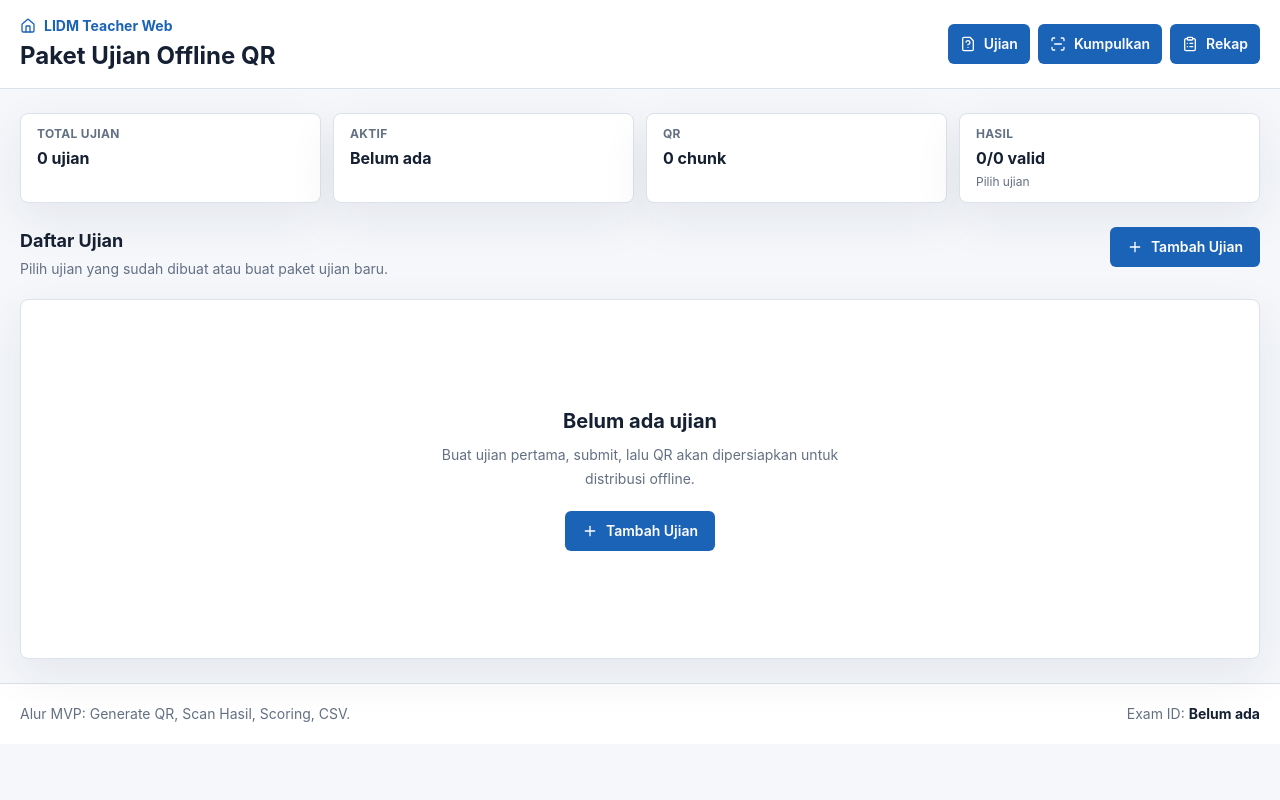
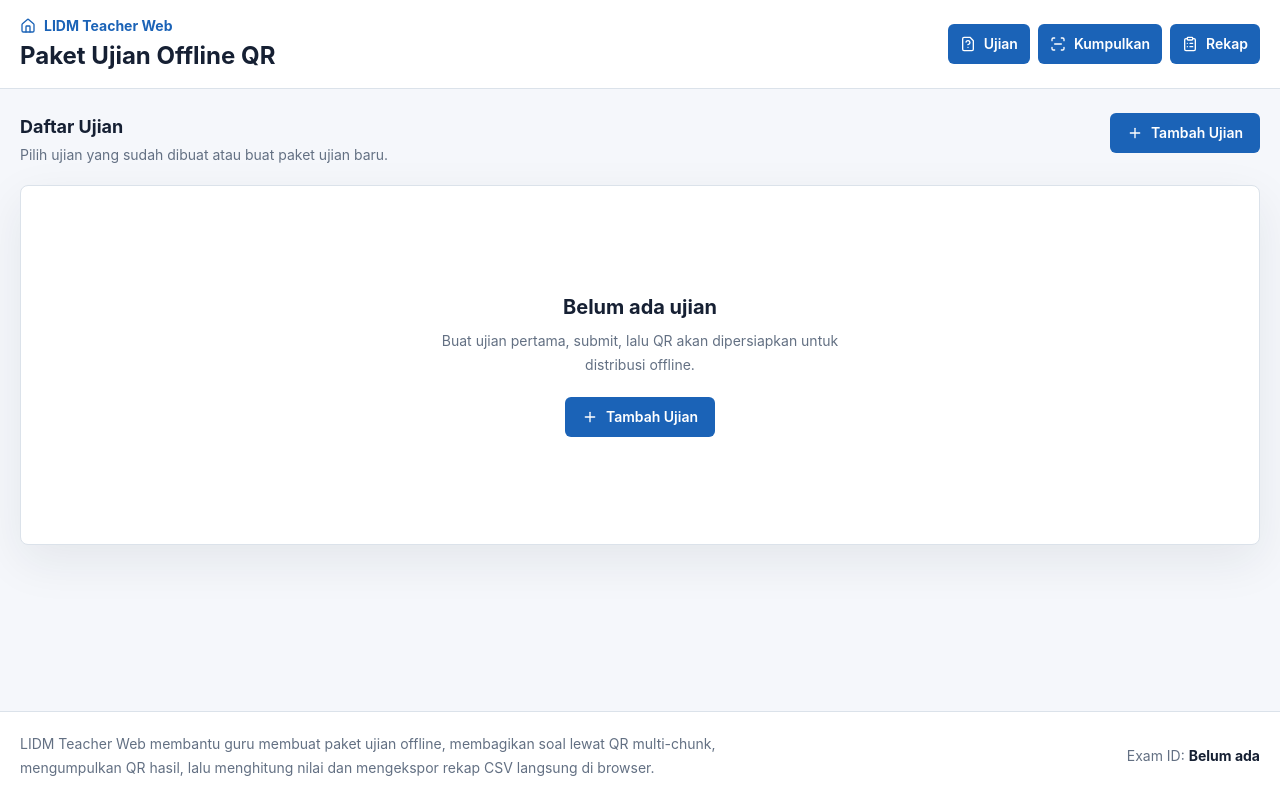
Before and after one commit to dipras/ujiloka-guru, a React (Vite) app: page / in a window 1280 px wide. Built offline with nearby package versions, Linux system fonts and the light colour scheme.

Commit message:
style: improve app shell footer spacing

```diff
--- a/src/layouts/TeacherAppLayout.tsx
+++ b/src/layouts/TeacherAppLayout.tsx
@@ -1,7 +1,5 @@
 import { ClipboardList, FileQuestion, Home, ScanLine } from "lucide-react";
 import { NavLink, Outlet } from "react-router-dom";
-import { Metric } from "../components/Metric";
-import { TeacherContext } from "../teacher/teacherContext";
 import { useTeacherState } from "../teacher/useTeacherState";
 
 export function TeacherAppLayout() {
@@ -24,7 +22,7 @@ export function TeacherAppLayout() {
   ];
 
   return (
-    <div className="min-h-screen bg-canvas">
+    <div className="flex min-h-screen flex-col bg-canvas">
       <header className="sticky top-0 z-20 border-b border-line bg-white/95 backdrop-blur no-print">
         <div className="mx-auto flex max-w-7xl flex-col gap-4 px-5 py-4 lg:flex-row lg:items-center lg:justify-between">
           <div>
@@ -59,14 +57,17 @@ export function TeacherAppLayout() {
         </div>
       </header>
 
-      <main className="mx-auto flex max-w-7xl flex-col gap-6 px-5 py-6">
-        <StatusStrip state={state} />
+      <main className="mx-auto flex w-full max-w-7xl flex-1 flex-col gap-6 px-5 py-6">
         <Outlet context={state} />
       </main>
 
       <footer className="border-t border-line bg-white no-print">
-        <div className="mx-auto flex max-w-7xl flex-col gap-2 px-5 py-5 text-sm text-muted md:flex-row md:items-center md:justify-between">
-          <span>Alur MVP: Generate QR, Scan Hasil, Scoring, CSV.</span>
+        <div className="mx-auto flex max-w-7xl flex-col gap-3 px-5 py-5 text-sm text-muted md:flex-row md:items-center md:justify-between">
+          <p className="max-w-3xl leading-6">
+            LIDM Teacher Web membantu guru membuat paket ujian offline,
+            membagikan soal lewat QR multi-chunk, mengumpulkan QR hasil, lalu
+            menghitung nilai dan mengekspor rekap CSV langsung di browser.
+          </p>
           <span>
             Exam ID:{" "}
             <strong className="text-ink">
@@ -78,22 +79,3 @@ export function TeacherAppLayout() {
     </div>
   );
 }
-
-function StatusStrip({ state }: { state: TeacherContext }) {
-  const { exams, selectedExam } = state;
-  const validResults =
-    selectedExam?.results.filter((item) => item.status === "valid").length || 0;
-
-  return (
-    <section className="grid gap-3 no-print sm:grid-cols-2 lg:grid-cols-4">
-      <Metric label="Total Ujian" value={`${exams.length} ujian`} />
-      <Metric label="Aktif" value={selectedExam?.payload.ttl || "Belum ada"} />
-      <Metric label="QR" value={`${selectedExam?.chunks.length || 0} chunk`} />
-      <Metric
-        detail={selectedExam ? selectedExam.payload.eid : "Pilih ujian"}
-        label="Hasil"
-        value={`${validResults}/${selectedExam?.results.length || 0} valid`}
-      />
-    </section>
-  );
-}
```
